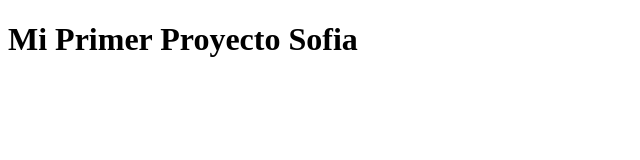
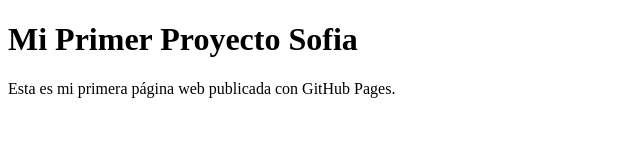
Before and after one commit to sofiasimoni-cell/MiPrimerProyecto, a plain HTML site: page index.html in a window 1280 px wide. Shown: the whole page, without its empty margins (0-640 px from the left). Drawn offline with Linux system fonts and the light colour scheme.

Commit message:
Agrego texto a la pagina

```diff
--- a/index.html
+++ b/index.html
@@ -4,6 +4,7 @@
     <meta charset="UTF-8">
     <meta name="viewport" content="width=device-width, initial-scale=1.0">
     <h1>Mi Primer Proyecto Sofia</h1>
+    <p>Esta es mi primera página web publicada con GitHub Pages.</p>
 </head>
 <body>
 
```
